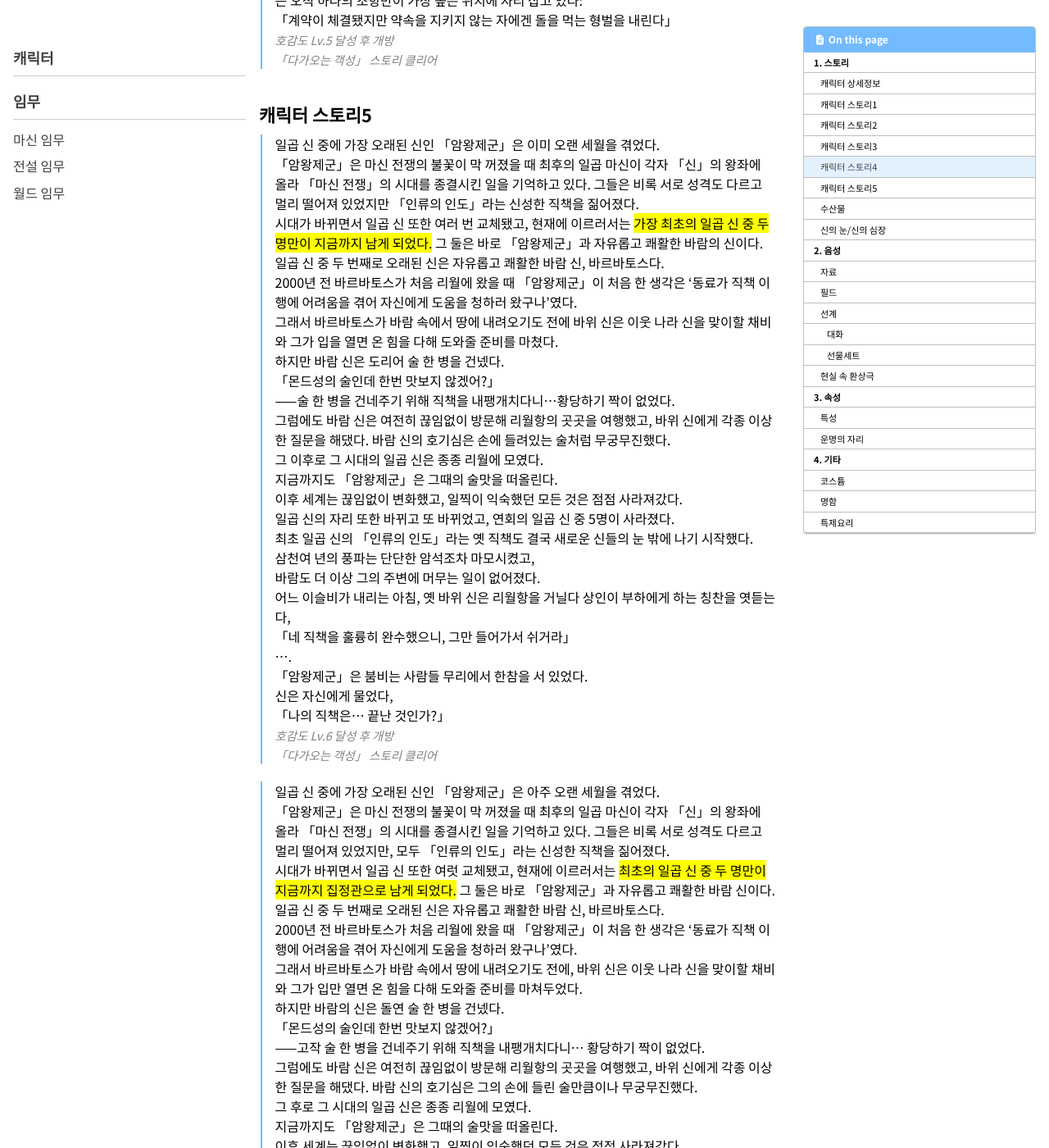
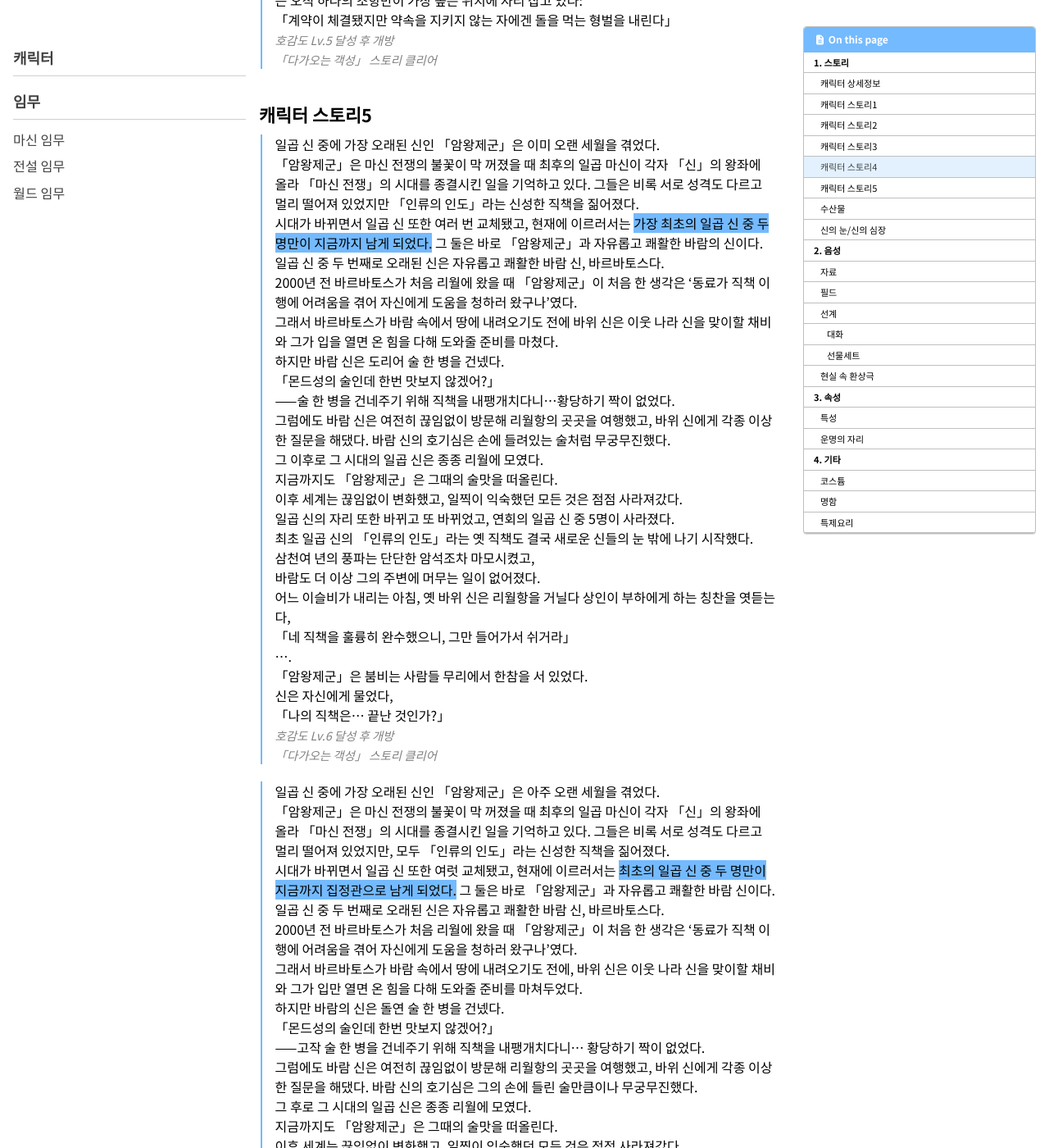
Before and after one commit to NamelessFlower/namelessflower.github.io, a Jekyll site: the page built from _posts/character/2020-12-01-종려.md, in a window 1280 px wide and 1400 px high, scrolled down 3655 px. Shown: the whole window at 82% size. Built offline with Jekyll 4.4.1, drawn with Linux system fonts in a browser that asks for light colours; cached includes are drawn as plain includes.

Commit message:
Update main.scss

```diff
--- a/assets/css/main.scss
+++ b/assets/css/main.scss
@@ -37,3 +37,7 @@ blockquote {
   font-size: 1.18rem;
   margin: 2em 0 0.5em;
 }
+
+mark{
+  background-color: #74baff;
+}
```
